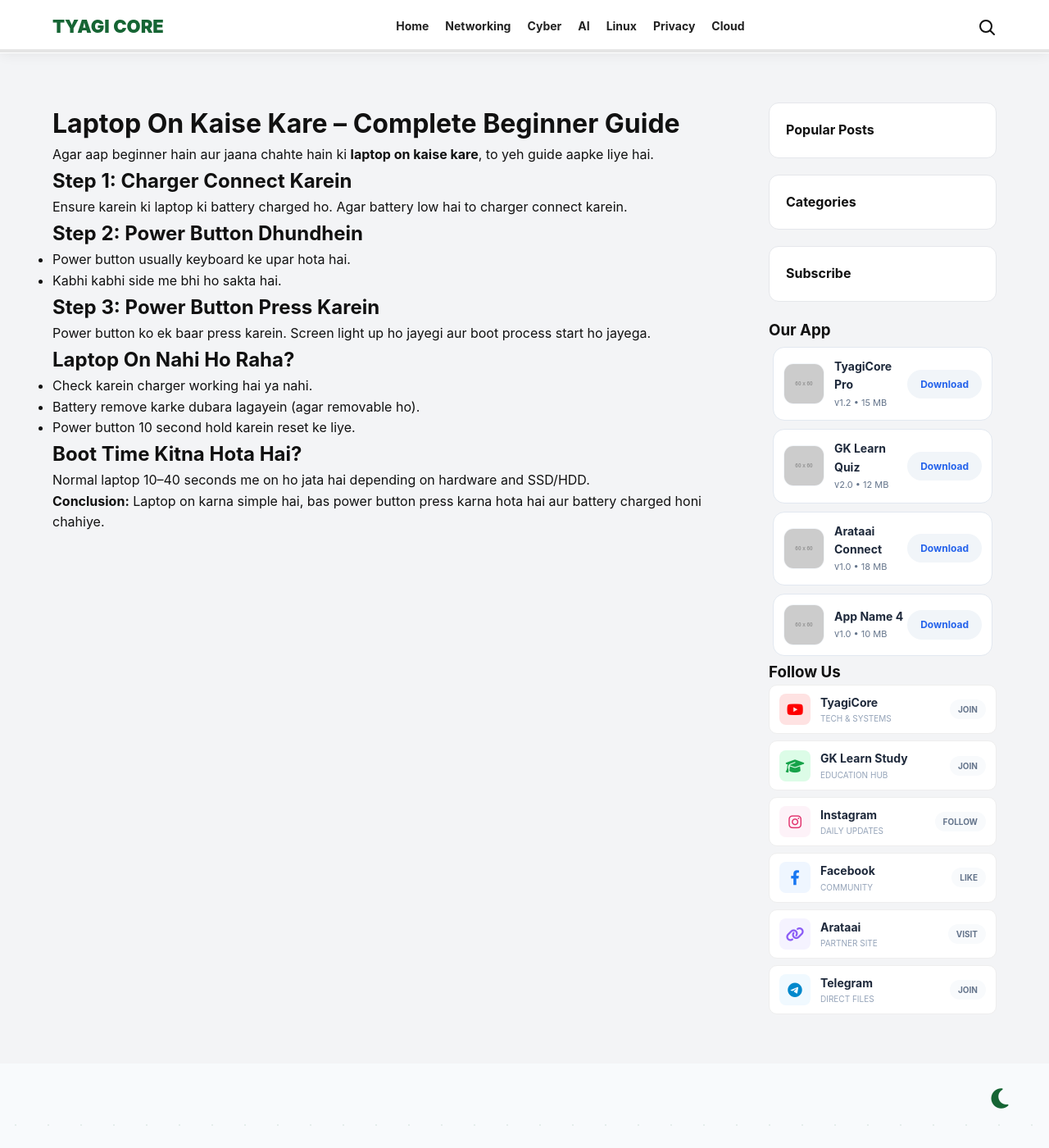
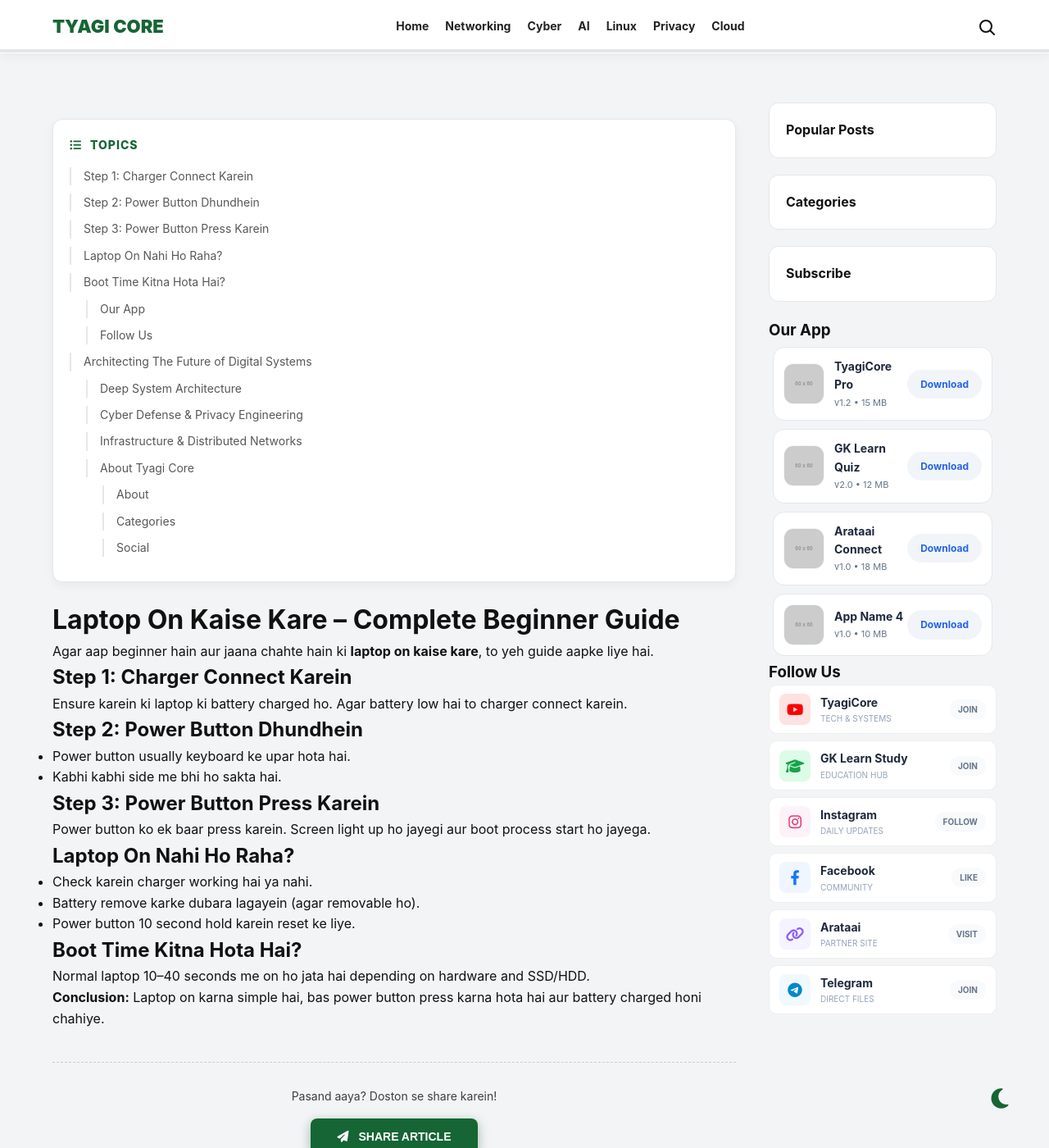
Before and after one commit to HimanshuTyagiJi/TyagiCore, a Jekyll site: the page built from laptop-on-kaise-karen.html, in a window 1280 px wide and 1400 px high. Shown: the whole window at 82% size. Built offline with Jekyll 4.4.1, drawn with Linux system fonts in a browser that asks for light colours.

Commit message:
Update default.html

```diff
--- a/_layouts/default.html
+++ b/_layouts/default.html
@@ -192,7 +192,143 @@ body{font-family:-apple-system,BlinkMacSystemFont,'Segoe UI',Roboto,sans-serif;b
 <div id="index-category-nav"></div>
 <main class="tc-wrapper">
   <div class="tc-left">
+    {% unless page.url == "/" or page.url == "/TyagiCore/" %}
+<div class="toc-container" id="toc-box" style="display:none;">
+  <div class="toc-title">
+    <i class="fas fa-list-ul"></i> Topics
+  </div>
+  <ul id="toc-list"></ul>
+</div>
+
+<style>
+  .toc-container {
+    background: var(--card-bg, #ffffff);
+    border: 1px solid var(--border-color, #e5e7eb);
+    border-radius: 12px;
+    padding: 20px;
+    margin: 20px 0;
+    box-shadow: 0 4px 12px rgba(0,0,0,0.05);
+  }
+  .toc-title {
+    font-weight: 800;
+    font-size: 14px;
+    margin-bottom: 15px;
+    color: #166534;
+    letter-spacing: 1px;
+    display: flex;
+    align-items: center;
+    gap: 10px;
+    text-transform: uppercase;
+  }
+  #toc-list { list-style: none; padding: 0; margin: 0; }
+  #toc-list li { margin-bottom: 10px; border-left: 2px solid #e5e7eb; padding-left: 15px; }
+  #toc-list a {
+    text-decoration: none;
+    color: var(--text-color, #111);
+    font-size: 14px;
+    opacity: 0.7;
+    transition: 0.3s;
+    display: block;
+  }
+  #toc-list a:hover { opacity: 1; color: #166534; transform: translateX(5px); }
+  .dark-mode #toc-list li { border-left-color: #334155; }
+</style>
+
+<script>
+  document.addEventListener("DOMContentLoaded", function() {
+    const tocList = document.getElementById("toc-list");
+    const tocBox = document.getElementById("toc-box");
+    // Sirf post content ke andar ki headings pakdega
+    const contentArea = document.querySelector(".post-content") || document.body;
+    const headings = contentArea.querySelectorAll("h2, h3, h4");
+
+    if (headings.length > 0) {
+      tocBox.style.display = "block";
+      headings.forEach((heading, index) => {
+        const id = "section-" + index;
+        heading.setAttribute("id", id);
+
+        const li = document.createElement("li");
+        const a = document.createElement("a");
+        a.textContent = heading.textContent;
+        a.setAttribute("href", "#" + id);
+
+        if (heading.tagName === "H3") { li.style.marginLeft = "20px"; li.style.fontSize = "0.9em"; }
+         if (heading.tagName === "H4") { li.style.marginLeft = "40px"; li.style.fontSize = "0.9em"; }
+
+        li.appendChild(a);
+        tocList.appendChild(li);
+      });
+    }
+  });
+</script>
+{% endunless %}
     {{ content }}
+
+    {% unless page.url == "/" or page.url == "/TyagiCore/" %}
+<div class="share-wrapper">
+  <p class="share-label">Pasand aaya? Doston se share karein!</p>
+  <button onclick="tyagiShare()" class="tyagi-share-btn">
+    <i class="fas fa-paper-plane"></i> SHARE ARTICLE
+  </button>
+</div>
+
+<style>
+  .share-wrapper {
+    margin: 40px 0;
+    padding: 30px;
+    text-align: center;
+    border-top: 1px dashed var(--border-color, #ccc);
+  }
+  .share-label {
+    font-size: 14px;
+    margin-bottom: 15px;
+    color: var(--text-color);
+    opacity: 0.8;
+  }
+  .tyagi-share-btn {
+    background: #166534;
+    color: white !important;
+    border: none;
+    padding: 14px 32px;
+    border-radius: 8px;
+    font-weight: 700;
+    font-size: 14px;
+    cursor: pointer;
+    display: inline-flex;
+    align-items: center;
+    gap: 12px;
+    transition: all 0.3s cubic-bezier(0.4, 0, 0.2, 1);
+    box-shadow: 0 4px 14px rgba(22, 101, 52, 0.4);
+  }
+  .tyagi-share-btn:hover {
+    transform: translateY(-3px);
+    box-shadow: 0 6px 20px rgba(22, 101, 52, 0.6);
+    background: #15803d;
+  }
+  .tyagi-share-btn:active { transform: scale(0.95); }
+</style>
+
+<script>
+  function tyagiShare() {
+    if (navigator.share) {
+      navigator.share({
+        title: document.title,
+        text: 'Check out this awesome tech post on Tyagi Core:',
+        url: window.location.href
+      }).then(() => console.log('Shared!'))
+        .catch((err) => console.log('Share failed:', err));
+    } else {
+      // Fallback for Desktop
+      navigator.clipboard.writeText(window.location.href);
+      const btn = document.querySelector('.tyagi-share-btn');
+      const originalText = btn.innerHTML;
+      btn.innerHTML = '<i class="fas fa-check"></i> LINK COPIED';
+      setTimeout(() => { btn.innerHTML = originalText; }, 2000);
+    }
+  }
+</script>
+{% endunless %}
   </div>
   <aside class="tc-sidebar">
     <div class="box">Popular Posts</div>
```
